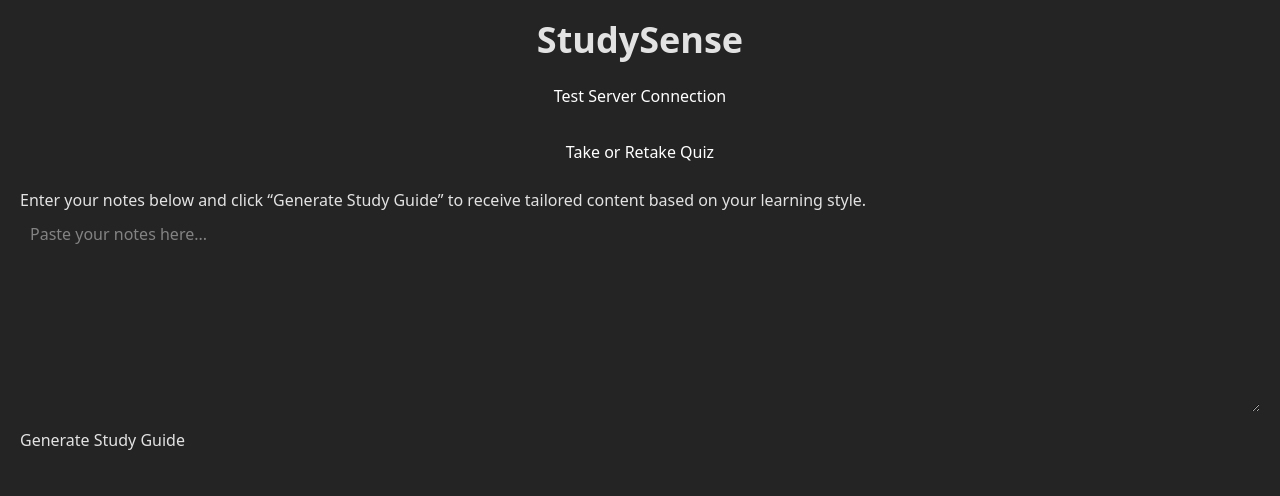
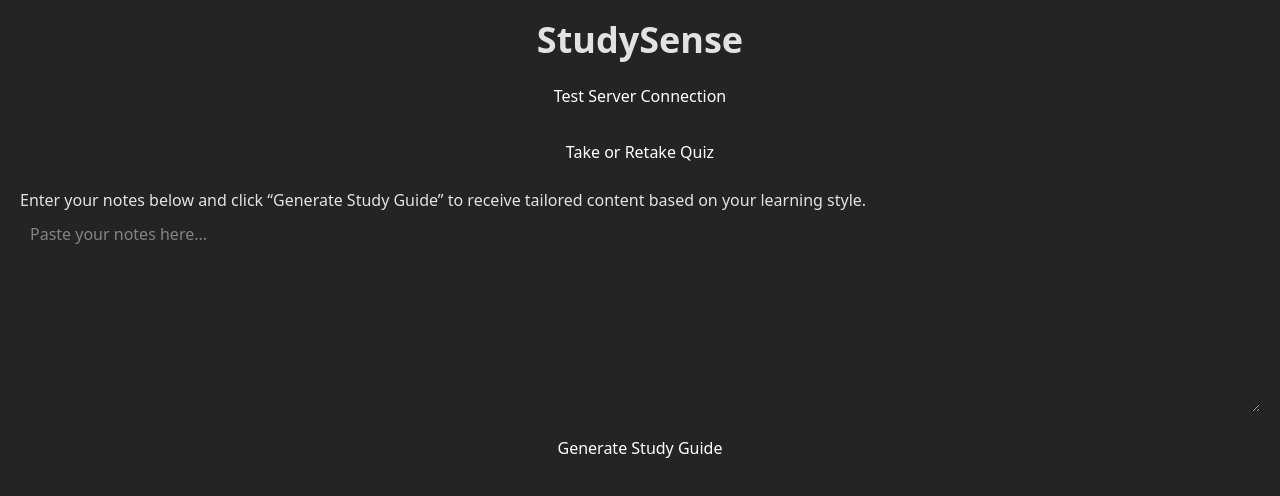
Before and after one commit to wesleycym/StudySense, a React app in the folder frontend/: page / in a window 1280 px wide. Shown: the top 496 px of the page. Built offline with nearby package versions, Linux system fonts and the light colour scheme; the HTML template or start-up script is replaced by a standard one.

Commit message:
Changed generation button

```diff
--- a/frontend/src/pages/Main.jsx
+++ b/frontend/src/pages/Main.jsx
@@ -90,12 +90,13 @@ export default function Main() {
           marginBottom: "10px",
         }}
       />
-
       <br />
 
-      <button onClick={generateStudyGuide} disabled={loading}>
-        {loading ? "Generating..." : "Generate Study Guide"}
-      </button>
+      <div className = "flex justify-center">
+        <button className = "py-2 px-4 hover:bg-gray-500 text-white rounded-4xl" onClick={generateStudyGuide} disabled={loading}>
+          {loading ? "Generating..." : "Generate Study Guide"}
+        </button>
+      </div>
 
       {result && (
         <div
```
